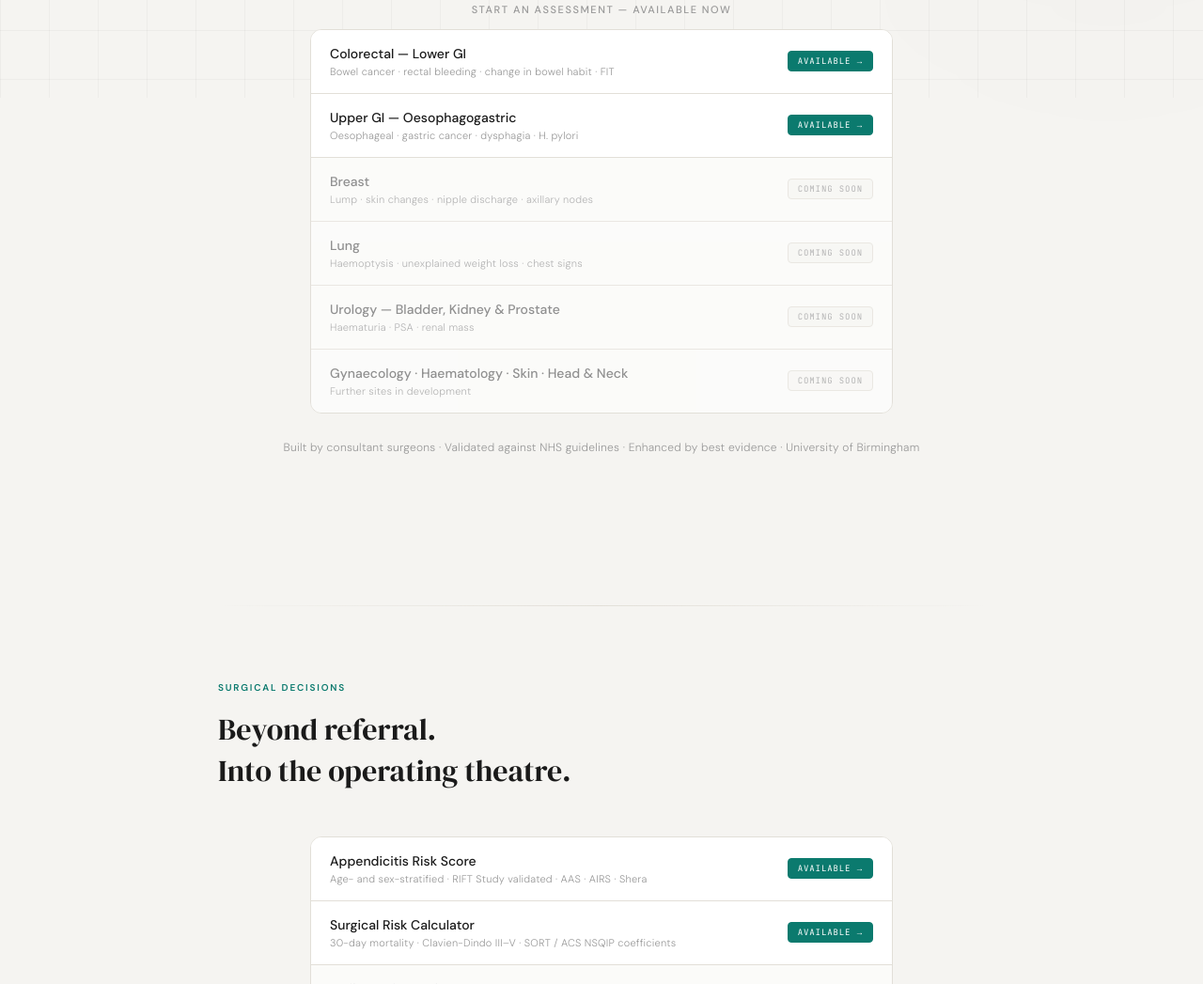
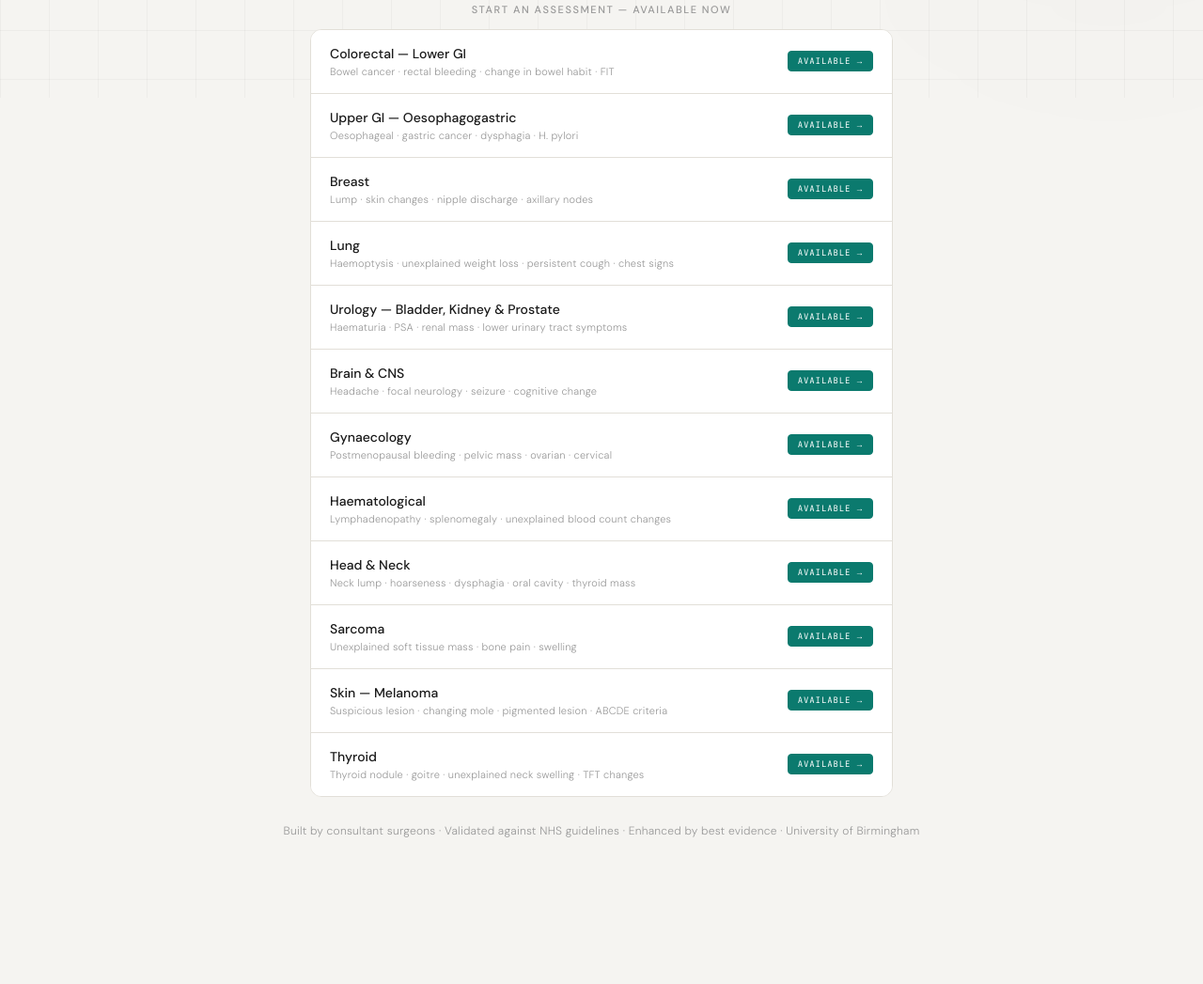
Before and after one commit to Obafunsho/hummingbird_landing, a plain HTML site: page index.html in a window 1280 px wide. Shown: the part 696-1743 px from the top of the page at 94% size. Drawn offline with Linux system fonts and the light colour scheme.

Commit message:
Mark all 12 cancer modules as Available on landing page

```diff
--- a/index.html
+++ b/index.html
@@ -810,37 +810,85 @@
     <span class="site-badge site-badge-live">Available →</span>
   </a>
 
-        <div class="site-row site-soon">
+  <a href="https://hummingbird-bjnif4pt5eqk6wlw2re2ps.streamlit.app" target="_blank" class="site-row site-active">
     <div class="site-row-left">
       <div class="site-name">Breast</div>
       <div class="site-sub">Lump · skin changes · nipple discharge · axillary nodes</div>
     </div>
-          <span class="site-badge site-badge-soon">Coming soon</span>
-        </div>
+    <span class="site-badge site-badge-live">Available →</span>
+  </a>
 
-        <div class="site-row site-soon">
+  <a href="https://hummingbird-bjnif4pt5eqk6wlw2re2ps.streamlit.app" target="_blank" class="site-row site-active">
     <div class="site-row-left">
       <div class="site-name">Lung</div>
-            <div class="site-sub">Haemoptysis · unexplained weight loss · chest signs</div>
+      <div class="site-sub">Haemoptysis · unexplained weight loss · persistent cough · chest signs</div>
     </div>
-          <span class="site-badge site-badge-soon">Coming soon</span>
-        </div>
+    <span class="site-badge site-badge-live">Available →</span>
+  </a>
 
-        <div class="site-row site-soon">
+  <a href="https://hummingbird-bjnif4pt5eqk6wlw2re2ps.streamlit.app" target="_blank" class="site-row site-active">
     <div class="site-row-left">
       <div class="site-name">Urology — Bladder, Kidney &amp; Prostate</div>
-            <div class="site-sub">Haematuria · PSA · renal mass</div>
+      <div class="site-sub">Haematuria · PSA · renal mass · lower urinary tract symptoms</div>
     </div>
-          <span class="site-badge site-badge-soon">Coming soon</span>
+    <span class="site-badge site-badge-live">Available →</span>
+  </a>
+
+  <a href="https://hummingbird-bjnif4pt5eqk6wlw2re2ps.streamlit.app" target="_blank" class="site-row site-active">
+    <div class="site-row-left">
+      <div class="site-name">Brain &amp; CNS</div>
+      <div class="site-sub">Headache · focal neurology · seizure · cognitive change</div>
     </div>
+    <span class="site-badge site-badge-live">Available →</span>
+  </a>
 
-        <div class="site-row site-soon">
+  <a href="https://hummingbird-bjnif4pt5eqk6wlw2re2ps.streamlit.app" target="_blank" class="site-row site-active">
     <div class="site-row-left">
-            <div class="site-name">Gynaecology · Haematology · Skin · Head &amp; Neck</div>
-            <div class="site-sub">Further sites in development</div>
+      <div class="site-name">Gynaecology</div>
+      <div class="site-sub">Postmenopausal bleeding · pelvic mass · ovarian · cervical</div>
     </div>
-          <span class="site-badge site-badge-soon">Coming soon</span>
+    <span class="site-badge site-badge-live">Available →</span>
+  </a>
+
+  <a href="https://hummingbird-bjnif4pt5eqk6wlw2re2ps.streamlit.app" target="_blank" class="site-row site-active">
+    <div class="site-row-left">
+      <div class="site-name">Haematological</div>
+      <div class="site-sub">Lymphadenopathy · splenomegaly · unexplained blood count changes</div>
     </div>
+    <span class="site-badge site-badge-live">Available →</span>
+  </a>
+
+  <a href="https://hummingbird-bjnif4pt5eqk6wlw2re2ps.streamlit.app" target="_blank" class="site-row site-active">
+    <div class="site-row-left">
+      <div class="site-name">Head &amp; Neck</div>
+      <div class="site-sub">Neck lump · hoarseness · dysphagia · oral cavity · thyroid mass</div>
+    </div>
+    <span class="site-badge site-badge-live">Available →</span>
+  </a>
+
+  <a href="https://hummingbird-bjnif4pt5eqk6wlw2re2ps.streamlit.app" target="_blank" class="site-row site-active">
+    <div class="site-row-left">
+      <div class="site-name">Sarcoma</div>
+      <div class="site-sub">Unexplained soft tissue mass · bone pain · swelling</div>
+    </div>
+    <span class="site-badge site-badge-live">Available →</span>
+  </a>
+
+  <a href="https://hummingbird-bjnif4pt5eqk6wlw2re2ps.streamlit.app" target="_blank" class="site-row site-active">
+    <div class="site-row-left">
+      <div class="site-name">Skin — Melanoma</div>
+      <div class="site-sub">Suspicious lesion · changing mole · pigmented lesion · ABCDE criteria</div>
+    </div>
+    <span class="site-badge site-badge-live">Available →</span>
+  </a>
+
+  <a href="https://hummingbird-bjnif4pt5eqk6wlw2re2ps.streamlit.app" target="_blank" class="site-row site-active">
+    <div class="site-row-left">
+      <div class="site-name">Thyroid</div>
+      <div class="site-sub">Thyroid nodule · goitre · unexplained neck swelling · TFT changes</div>
+    </div>
+    <span class="site-badge site-badge-live">Available →</span>
+  </a>
 
 </div>
 
```
Lines whose indentation alone changed are shown as unchanged.
